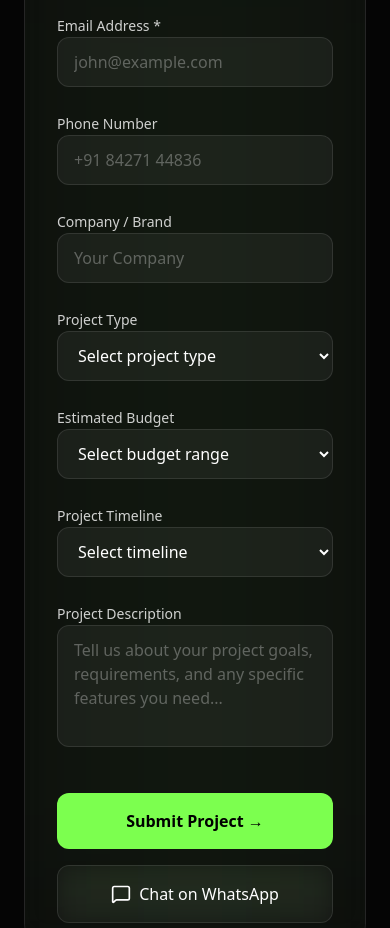
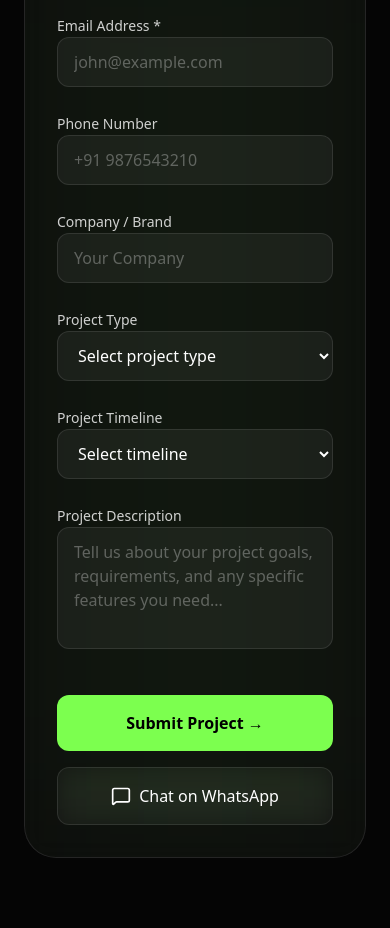
Before and after one commit to mriganshuks/MG_Webworks, a Next.js app: page / in a window 390 px wide. Shown: the part 4020-4948 px from the top of the page. Built offline with nearby package versions, Linux system fonts and the light colour scheme.

Commit message:
Remove Estimated Budget field from contact form and update phone placeholder

```diff
--- a/src/components/sections/ContactForm.tsx
+++ b/src/components/sections/ContactForm.tsx
@@ -17,7 +17,6 @@ export function ContactForm() {
     phone: "",
     company: "",
     projectType: "",
-    budget: "",
     timeline: "",
     projectDescription: ""
   });
@@ -54,7 +53,6 @@ export function ContactForm() {
         phone: formData.phone || "Not provided",
         company: formData.company || "Not provided",
         project_type: formData.projectType || "Not specified",
-        budget: formData.budget || "Not specified",
         timeline: formData.timeline || "Not specified",
         project_description: formData.projectDescription || "Not provided",
         submission_date: new Date().toLocaleDateString(),
@@ -75,7 +73,6 @@ export function ContactForm() {
         phone: "",
         company: "",
         projectType: "",
-        budget: "",
         timeline: "",
         projectDescription: ""
       });
@@ -190,7 +187,7 @@ export function ContactForm() {
                       value={formData.phone}
                       onChange={handleChange}
                       className="w-full px-4 py-3 rounded-xl bg-white/5 border border-white/10 text-white placeholder-white/30 focus:outline-none focus:border-primary/50 focus:ring-1 focus:ring-primary/50 transition-all duration-300"
-                      placeholder="+91 84271 44836"
+                      placeholder="+91 9876543210"
                     />
                   </div>
 
@@ -225,24 +222,8 @@ export function ContactForm() {
                     </select>
                   </div>
 
+
                   <div className="space-y-2">
-                    <label className="text-white/80 text-sm font-medium">Estimated Budget</label>
-                    <select
-                      name="budget"
-                      value={formData.budget}
-                      onChange={handleChange}
-                      className="w-full px-4 py-3 rounded-xl bg-white/5 border border-white/10 text-white focus:outline-none focus:border-primary/50 focus:ring-1 focus:ring-primary/50 transition-all duration-300 cursor-pointer"
-                    >
-                      <option value="" className="bg-[#050505]">Select budget range</option>
-                      <option value="$1,000 - $5,000" className="bg-[#050505]">$1,000 - $5,000</option>
-                      <option value="$5,000 - $10,000" className="bg-[#050505]">$5,000 - $10,000</option>
-                      <option value="$10,000 - $25,000" className="bg-[#050505]">$10,000 - $25,000</option>
-                      <option value="$25,000 - $50,000" className="bg-[#050505]">$25,000 - $50,000</option>
-                      <option value="$50,000+" className="bg-[#050505]">$50,000+</option>
-                    </select>
-                  </div>
-
-                  <div className="space-y-2 md:col-span-2">
                     <label className="text-white/80 text-sm font-medium">Project Timeline</label>
                     <select
                       name="timeline"
```
